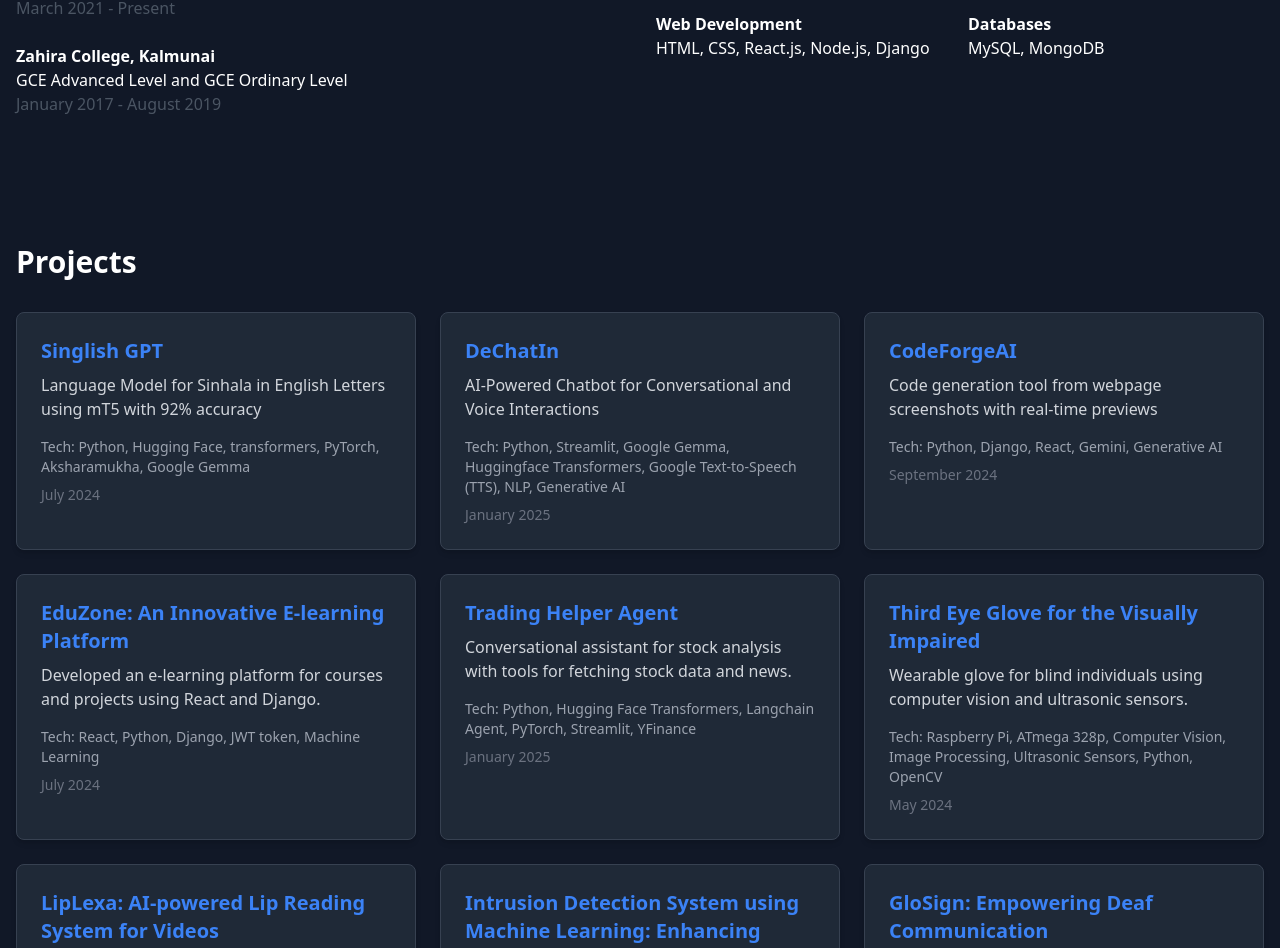
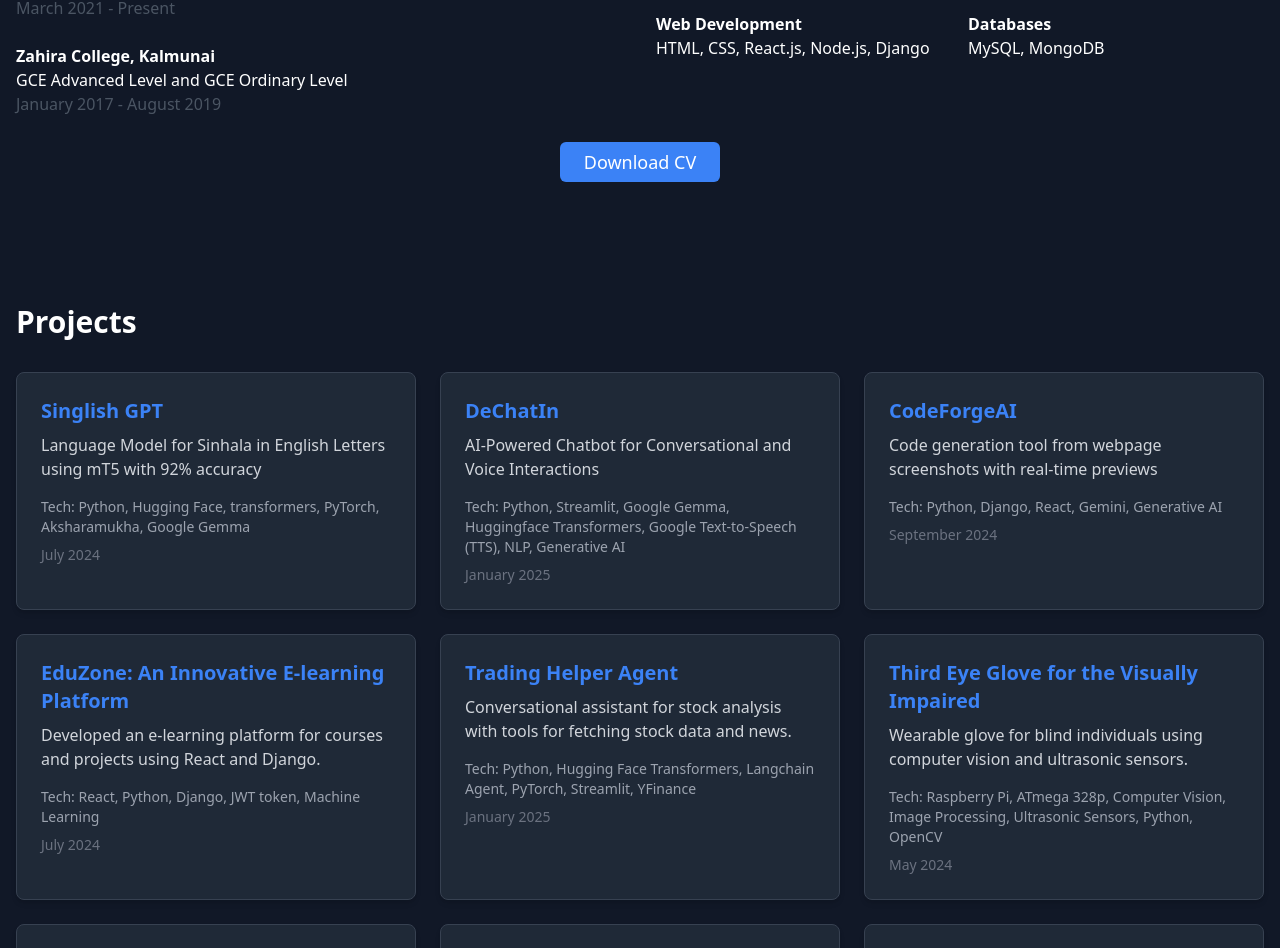
Before and after one commit to Dhahlan3890/personal_website, a React (Vite) app in the folder personal-app/: page / in a window 1280 px wide. Shown: the part 1032-1980 px from the top of the page. Built offline with nearby package versions, Linux system fonts and the light colour scheme.

Commit message:
add download link for CV in About component

```diff
--- a/personal-app/src/components/About.tsx
+++ b/personal-app/src/components/About.tsx
@@ -42,6 +42,15 @@
           </div>
         </div>
       </div>
+      <div className="mt-8 text-center">
+        <a
+          href="https://www.overleaf.com/download/project/660ca0af81184cab2c4f7a7b/build/19459573225-9065cb10e6bf1ed9/output/output.pdf?compileGroup=standard&clsiserverid=clsi-pre-emp-n2d-b-f-8k2d&enable_pdf_caching=true&popupDownload=true"  // Replace this with the correct path to your CV file
+          download
+          className="bg-blue-500 text-white py-2 px-6 rounded-md text-lg hover:bg-blue-600"
+        >
+          Download CV
+        </a>
+      </div>
     </section>
   );
 };
```
